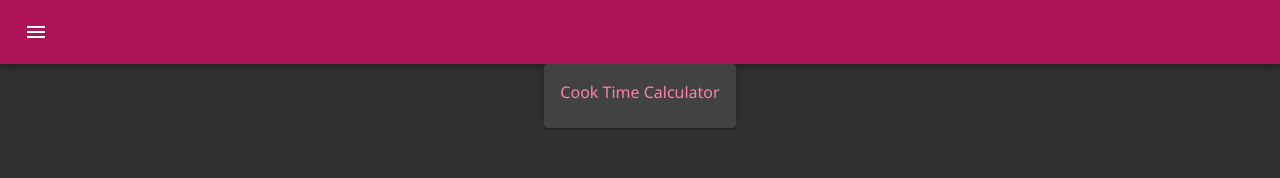
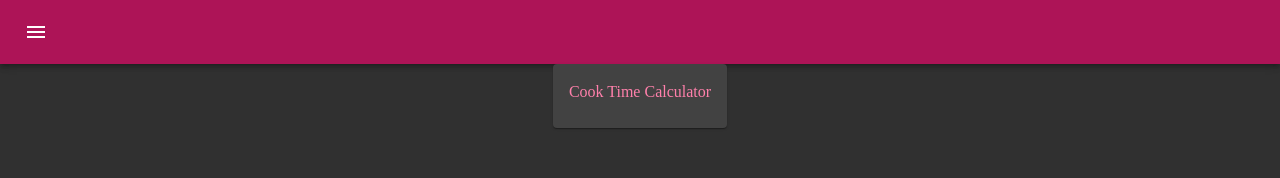
Before and after one commit to Cyntheon/BDONinja, a Next.js app: page / in a window 1280 px wide. Shown: the top 178 px of the page. Built offline with nearby package versions, Linux system fonts and the light colour scheme; a web font is replaced by a local one.

Commit message:
Use Black Desert font in website

```diff
--- a/src/style/GlobalStyling.tsx
+++ b/src/style/GlobalStyling.tsx
@@ -3,8 +3,9 @@ import {CssBaseline, MuiThemeProvider} from "@material-ui/core";
 import {Global} from "@emotion/react";
 import reset from "style/reset";
 import {useEffect} from "react";
+import font from "style/font";
 
-const GlobalStyling = ({children}: {children: any}) => {
+const GlobalStyling = ({children}: {children: unknown}) => {
   useEffect(() => {
     const jssStyles = document.querySelector("#jss-server-side");
     if (jssStyles) {
@@ -16,6 +17,7 @@ const GlobalStyling = ({children}: {children: any}) => {
     <MuiThemeProvider theme={theme}>
       <CssBaseline />
       <Global styles={reset} />
+      <Global styles={font} />
       {children}
     </MuiThemeProvider>
   );
--- /dev/null
+++ b/src/style/font.tsx
@@ -0,0 +1,16 @@
+import {css} from "@emotion/react";
+
+const font = css`
+  @font-face {
+    font-family: "StrongSword_Pure";
+    font-weight: normal;
+    font-style: normal;
+    font-display: swap;
+
+    src: url('https://s1.pearlcdn.com/global_static/font/web/web_pearl_original.woff2') format('woff2'),
+         url('https://s1.pearlcdn.com/global_static/font/web/web_pearl_original.woff') format('woff'),
+         url('https://s1.pearlcdn.com/global_static/font/web/web_pearl_original.ttf') format('truetype');
+  }
+`;
+
+export default font;
--- a/src/style/theme.tsx
+++ b/src/style/theme.tsx
@@ -3,31 +3,7 @@ import {pink} from "@material-ui/core/colors";
 
 const theme = createTheme({
   typography: {
-    fontFamily: "Noto Sans, sans-serif",
-    h1: {
-      fontFamily: "Noto Serif, serif"
-    },
-    h2: {
-      fontFamily: "Noto Serif, serif"
-    },
-    h3: {
-      fontFamily: "Noto Serif, serif"
-    },
-    h4: {
-      fontFamily: "Noto Serif, serif"
-    },
-    h5: {
-      fontFamily: "Noto Serif, serif"
-    },
-    h6: {
-      fontFamily: "Noto Serif, serif"
-    },
-    subtitle1: {
-      fontFamily: "Noto Serif, serif"
-    },
-    subtitle2: {
-      fontFamily: "Noto Serif, serif"
-    }
+    fontFamily: "StrongSword_Pure, serif"
   },
   palette: {
     type: "dark",
```
